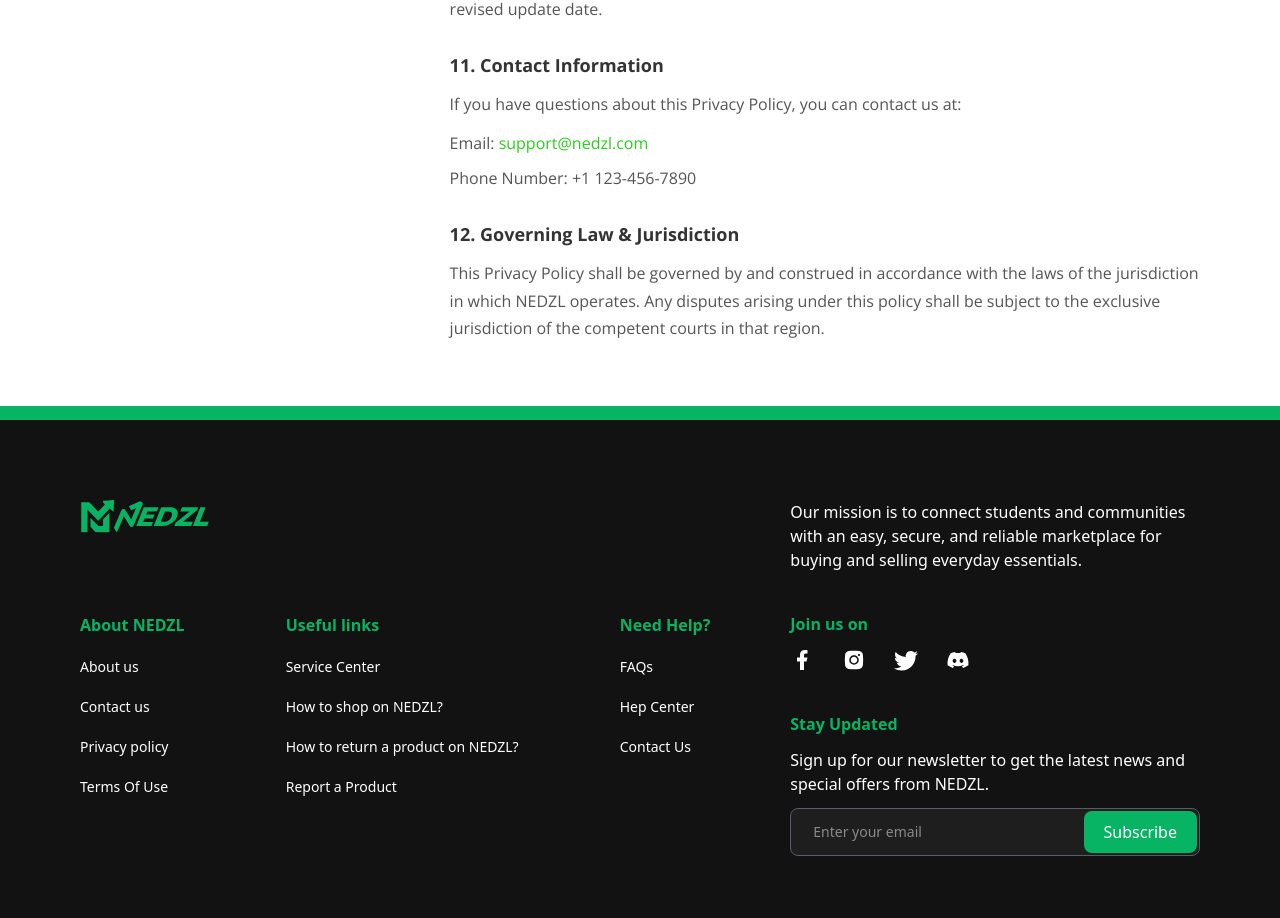
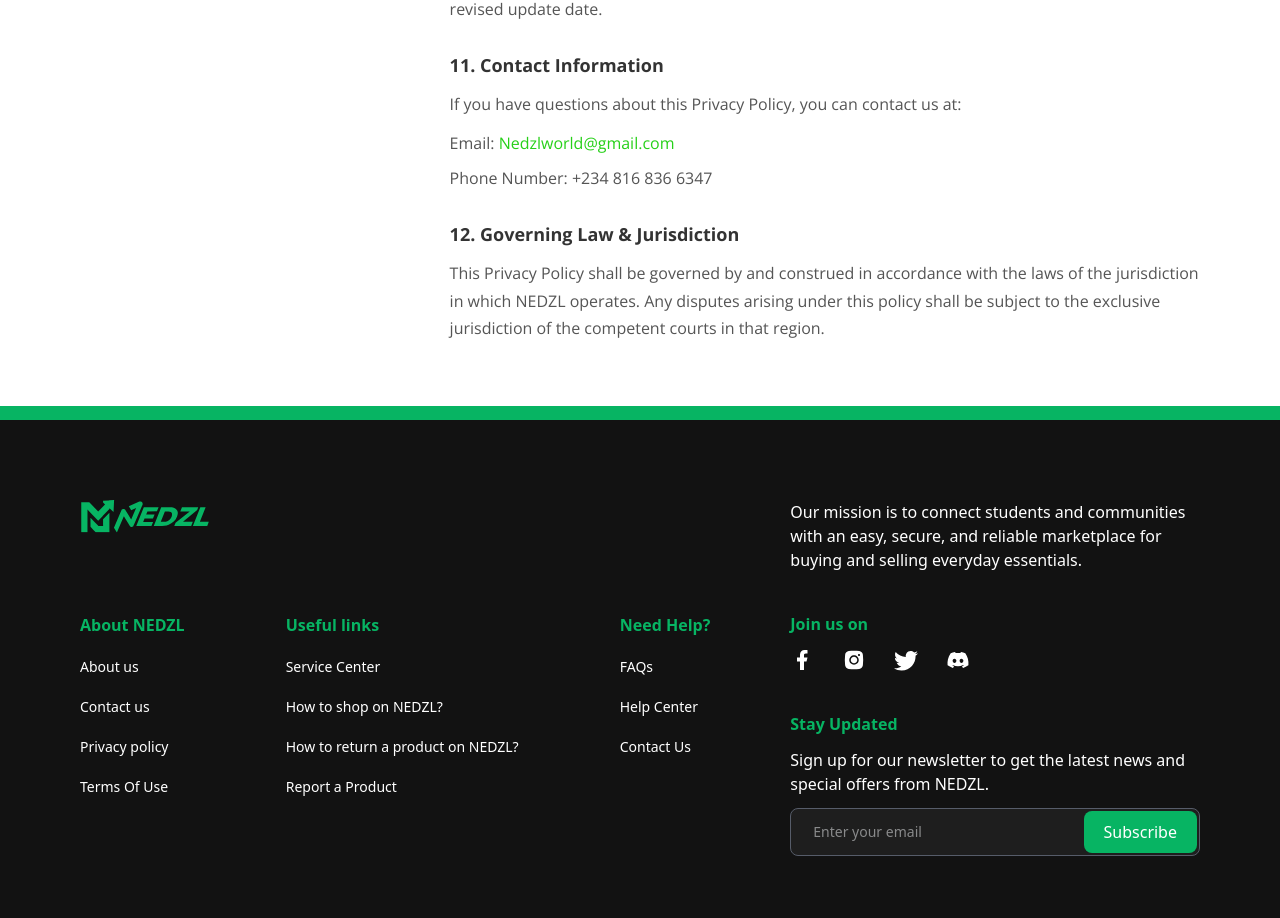
Before and after one commit to Vickyvackydev/Nedzl---frontend, a React (Vite) app: page /privacy-policy in a window 1280 px wide. Shown: the part 2340-3258 px from the top of the page. Built offline with nearby package versions, Linux system fonts and the light colour scheme; no server answers.

Commit message:
updated fix

```diff
--- a/src/constant/index.tsx
+++ b/src/constant/index.tsx
@@ -204,7 +204,7 @@
         link: "/faqs",
       },
       {
-        title: "Hep Center",
+        title: "Help Center",
         link: "",
       },
       {
--- a/src/features/PrivacyPolicy.tsx
+++ b/src/features/PrivacyPolicy.tsx
@@ -361,11 +361,11 @@
                   href="mailto:support@nedzl.com"
                   className="text-[#27D019] hover:underline"
                 >
-                  support@nedzl.com
+                  Nedzlworld@gmail.com
                 </a>
               </p>
               <p className="text-[16px] leading-[1.7] text-[#555555]">
-                Phone Number: +1 123-456-7890
+                Phone Number: +234 816 836 6347
               </p>
             </div>
           </section>
--- a/src/features/TermsOfService.tsx
+++ b/src/features/TermsOfService.tsx
@@ -324,11 +324,11 @@
                   href="mailto:support@nedzl.com"
                   className="text-primary-300 hover:underline"
                 >
-                  support@nedzl.com
+                  Nedzlworld@gmail.com
                 </a>
               </p>
               <p className="text-[16px] leading-[1.7] text-[#555555]">
-                Phone Number: +1 123-456-7890
+                Phone Number: +234 816 836 6347
               </p>
             </div>
           </section>
```
